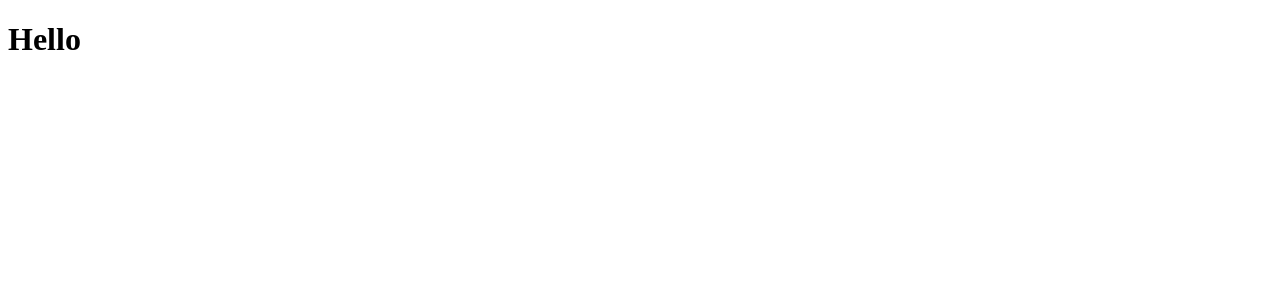
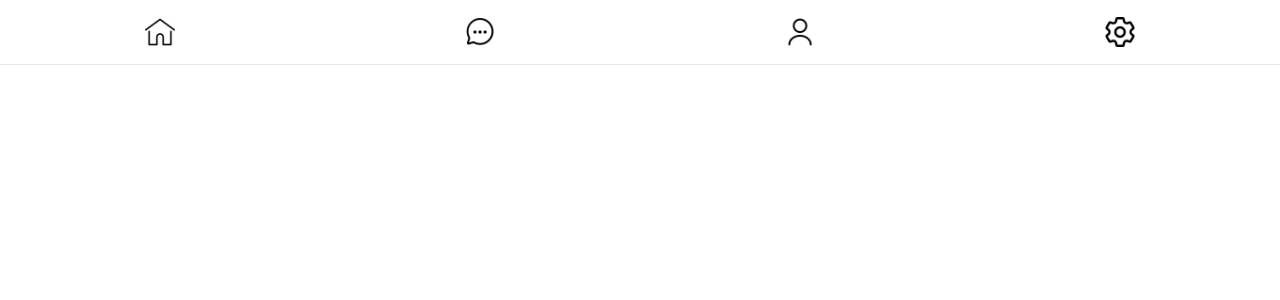
Before and after one commit to cosssiie/BeForReal, a React (Create React App) app in the folder frontend/: page /home in a window 1280 px wide. Shown: the top 300 px of the page. Built offline with nearby package versions, Linux system fonts and the light colour scheme.

Commit message:
added navigation

```diff
--- a/frontend/package.json
+++ b/frontend/package.json
@@ -7,8 +7,10 @@
     "@testing-library/jest-dom": "^6.6.3",
     "@testing-library/react": "^16.3.0",
     "@testing-library/user-event": "^13.5.0",
+    "lucide-react": "^0.511.0",
     "react": "^19.1.0",
     "react-dom": "^19.1.0",
+    "react-router-dom": "^7.6.0",
     "react-scripts": "5.0.1",
     "web-vitals": "^2.1.4"
   },
--- a/frontend/src/App.js
+++ b/frontend/src/App.js
@@ -1,9 +1,27 @@
+import React from 'react';
+import { BrowserRouter as Router, Routes, Route, Navigate } from 'react-router-dom';
+import Navigation from './components/Navigation';
+import HomePage from './components/HomePage';
+
+// import Chats from './components/ChatPage';
+// import Profile from './components/ProfilePage';
+// import Settings from './components/SettingsPage';
 
 function App() {
   return (
-    <div className="App">
-      <h1>Hello</h1>
-    </div>
+    <Router>
+      <div className="App" style={{ paddingTop: '70px' }}>
+        <Navigation />
+
+        <Routes>
+          <Route path="/" element={<Navigate to="/home" />} />
+          <Route path="/home" element={<HomePage />} />
+          {/* <Route path="/chats" element={<ChatPage />} />
+          <Route path="/profile" element={<ProfilePage />} />
+          <Route path="/settings" element={<SettingsPage />} /> */}
+        </Routes>
+      </div>
+    </Router>
   );
 }
 
--- /dev/null
+++ b/frontend/src/components/HomePage.jsx
@@ -0,0 +1,12 @@
+import React from 'react';
+import Post from './Post';
+
+function HomePage() {
+
+    return (
+        <div>
+        </div>
+    )
+}
+
+export default HomePage;
--- /dev/null
+++ b/frontend/src/components/Navigation.jsx
@@ -0,0 +1,29 @@
+import { Link } from 'react-router-dom';
+
+function Navigation() {
+    return (
+        <header className="header-nav">
+            <Link to="/home" className="header-btn">
+                <img src="/assets/images/home.png" alt="Home" className="icon" />
+                {/* <span>Home</span> */}
+            </Link>
+
+            <Link to="/chats" className="header-btn">
+                <img src="/assets/images/chat-bubble.png" alt="Chats" className="icon" />
+                {/* <span>Chats</span> */}
+            </Link>
+
+            <Link to="/profile" className="header-btn">
+                <img src="/assets/images/user (2).png" alt="Profile" className="icon" />
+                {/* <span>Profile</span> */}
+            </Link>
+
+            <Link to="/settings" className="header-btn">
+                <img src="/assets/images/setting.png" alt="Settings" className="icon" />
+                {/* <span>Settings</span> */}
+            </Link>
+        </header>
+    );
+}
+
+export default Navigation;
--- /dev/null
+++ b/frontend/src/components/Post.jsx
@@ -0,0 +1,41 @@
+import React from 'react';
+import { ThumbsUp, ThumbsDown, MessageCircle } from 'lucide-react';
+
+function Post() {
+    const category = 'category';
+    const text = 'some text';
+    const createdAt = '2025-05-21T15:30:00Z';
+    const likes = 18;
+    const dislikes = 1;
+    const commentsCount = 4;
+
+    return (
+        <div className="post">
+            <div className="post-header"><span className="post-author">User</span>
+                <span className="post-date">{new Date(createdAt).toLocaleString()}</span>
+            </div>
+
+            <div className="post-content">
+                <span className="post-category">Category: <b>{category}</b></span>
+                <p>{text}</p>
+            </div>
+
+            <div className="post-footer">
+
+                <div className="post-actions">
+                    <div className="post-action">
+                        <ThumbsUp size={16} /> {likes}
+                    </div>
+                    <div className="post-action">
+                        <ThumbsDown size={16} /> {dislikes}
+                    </div>
+                    <div className="post-action">
+                        <MessageCircle size={16} /> {commentsCount}
+                    </div>
+                </div>
+            </div>
+        </div>
+    );
+};
+
+export default Post;
--- a/frontend/src/index.css
+++ b/frontend/src/index.css
@@ -0,0 +1,8 @@
+@import './styles/Post.css';
+@import './styles/HomePage.css';
+@import './styles/Navigation.css';
+
+html {
+  height: 100%;
+  overflow: auto;
+}
--- /dev/null
+++ b/frontend/src/styles/Navigation.css
@@ -0,0 +1,32 @@
+.header-nav {
+  position: fixed;
+  top: 0;
+  left: 0;
+  right: 0;
+  height: 64px;
+  margin-bottom: 20px;
+  background-color: #ffffff;
+  border-bottom: 1px solid #e5e7eb;
+  display: flex;
+  justify-content: space-around;
+  align-items: center;
+  z-index: 1000;
+}
+
+.header-btn {
+  display: flex;
+  flex-direction: column;
+  align-items: center;
+  font-size: 12px;
+  color: #374151;
+  text-decoration: none;
+}
+
+.header-btn:hover {
+  color: #111827;
+}
+
+.icon {
+  width: 30px;
+  height: 30px;
+}
--- /dev/null
+++ b/frontend/src/styles/Post.css
@@ -0,0 +1,62 @@
+.post {
+  background-color: #ffffff;
+  border: 1px solid #e5e7eb;
+  border-radius: 12px;
+  padding: 16px;
+  max-width: 600px;
+  margin-left: auto;
+  margin-right: auto;
+  box-shadow: 0 2px 6px rgba(0, 0, 0, 0.05);
+}
+
+.post-header {
+  display: flex;
+  justify-content: space-between;
+  margin-bottom: 8px;
+  font-size: 14px;
+  color: #6b7280;
+}
+
+.post-category {
+  color: #4b5563;
+}
+
+.post-date {
+  font-size: 12px;
+  color: #9ca3af;
+}
+
+.post-content {
+  margin-bottom: 12px;
+  color: #374151;
+  white-space: pre-line;
+}
+
+.post-footer {
+  display: flex;
+  justify-content: space-between;
+  align-items: center;
+  font-size: 14px;
+  color: #6b7280;
+}
+
+.post-author {
+  font-weight: 500;
+}
+
+.post-actions {
+  display: flex;
+  gap: 16px;
+}
+
+.post-action {
+  display: flex;
+  align-items: center;
+  gap: 4px;
+  cursor: pointer;
+  transition: color 0.2s ease;
+}
+
+.post-action:hover {
+  color: #1f2937;
+}
```
Also changed, not shown: frontend/src/styles/HomePage.css (added), 2 other files (tests, documents, lock files or other folders).
